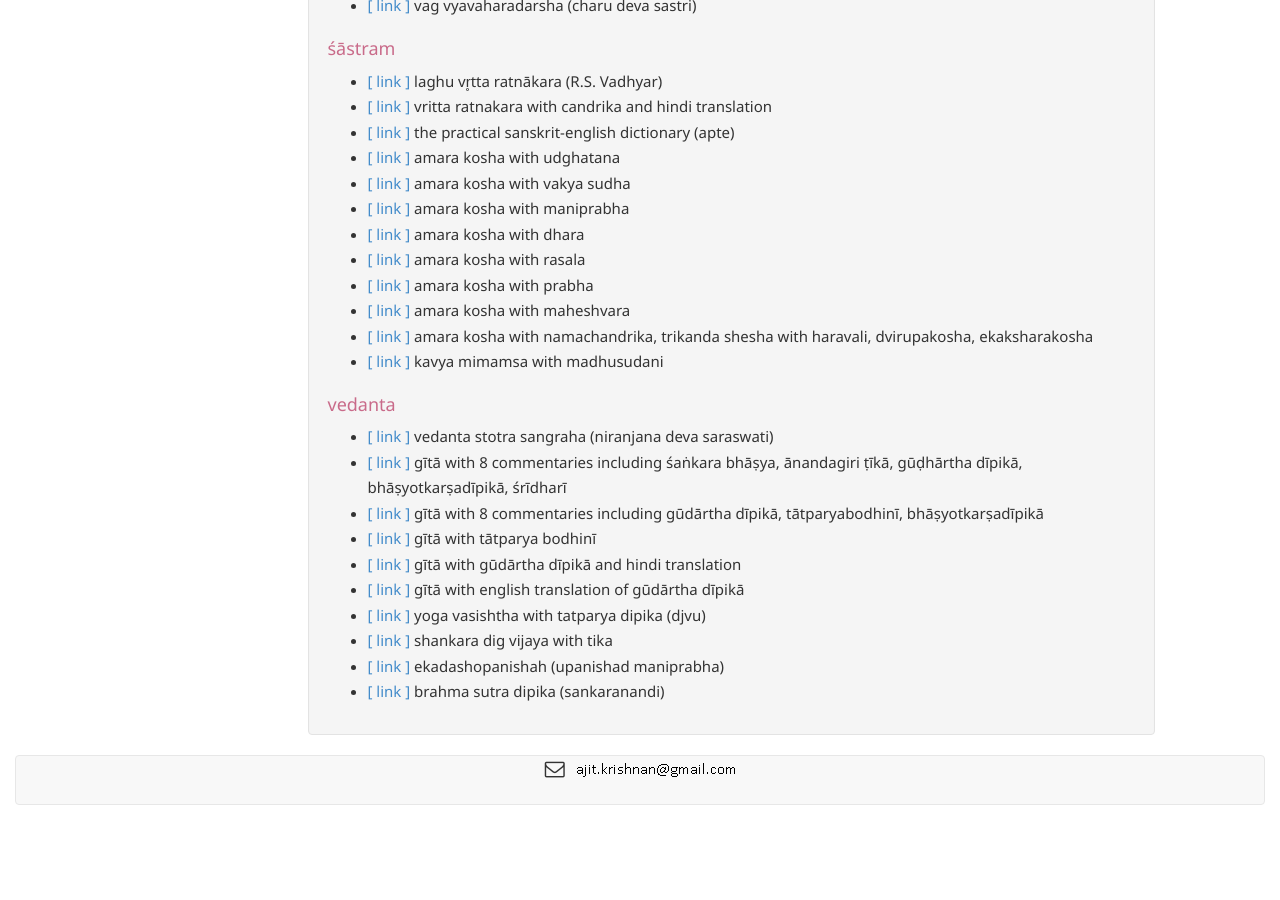
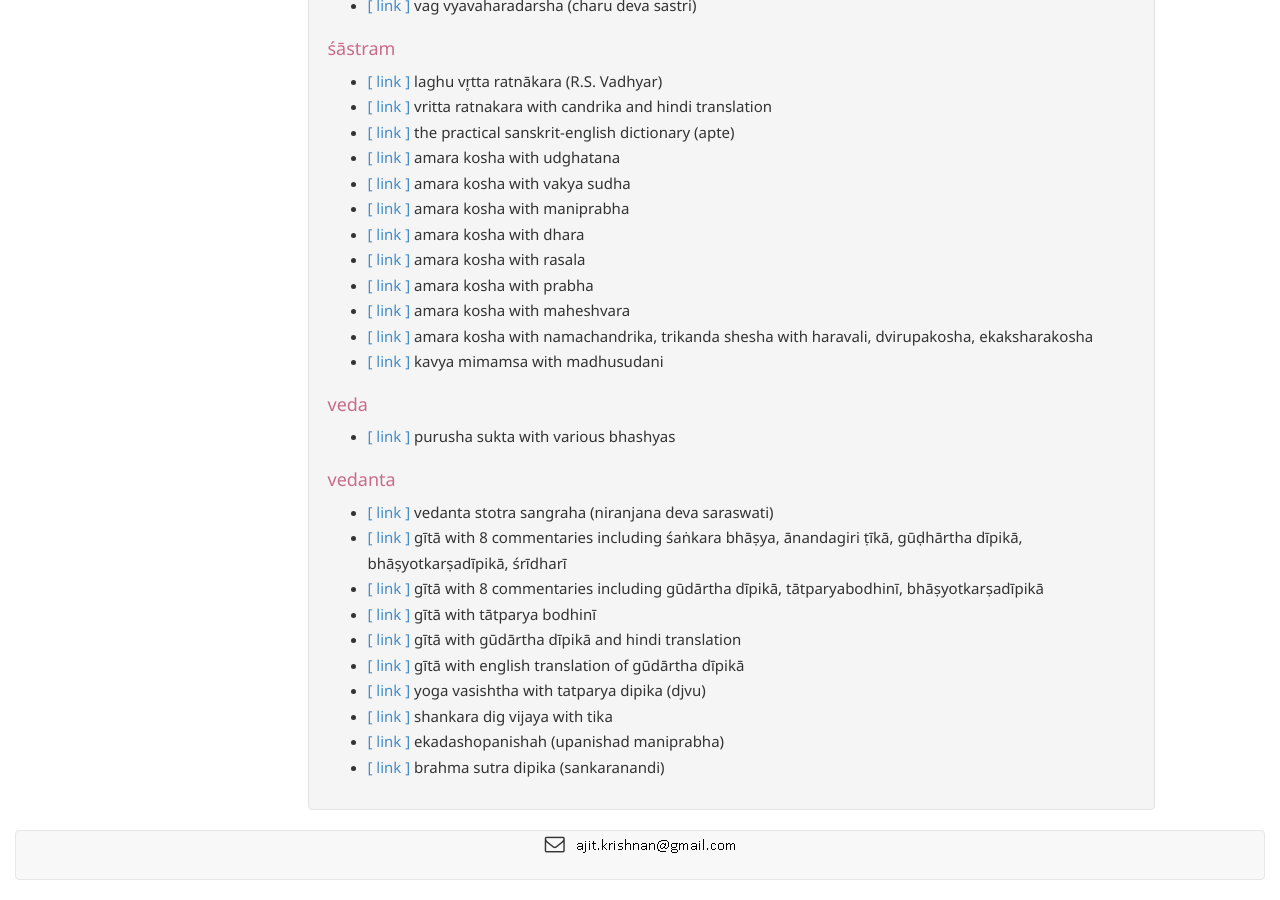
Before and after one commit to aupasana/aupasana.github.io, a Jekyll site: the page built from pages/sanskrit/links.md, in a window 1280 px wide and 900 px high, scrolled down 1828 px. Built offline with Jekyll 4.4.1, drawn with Linux system fonts in a browser that asks for light colours; nearby versions of some CDN libraries; before the commit the page ends 2653 px from its top, so only the background shows below that.

Commit message:
Update links.md

```diff
--- a/pages/sanskrit/links.md
+++ b/pages/sanskrit/links.md
@@ -168,6 +168,12 @@ The links below mostly reference works on http://www.archive.org
 [amara-nc]: https://archive.org/details/KRI132AmaraKosha1930KhemrajPublishers
 [km-m]: https://archive.org/details/236103951TheKavyaMimansaOfRajShekharChowkhamba1934
 
+## veda
+
+* [[ link ]][ps] purusha sukta with various bhashyas
+
+[ps]: https://archive.org/details/PurushaSuktaBhashyaSayanaMahidharaUvataBhattaBhaskaraRangaRamnujaSanskritAcademyMelkote
+
 ## vedanta
 
 * [[ link ]][vss] vedanta stotra sangraha (niranjana deva saraswati)
```
